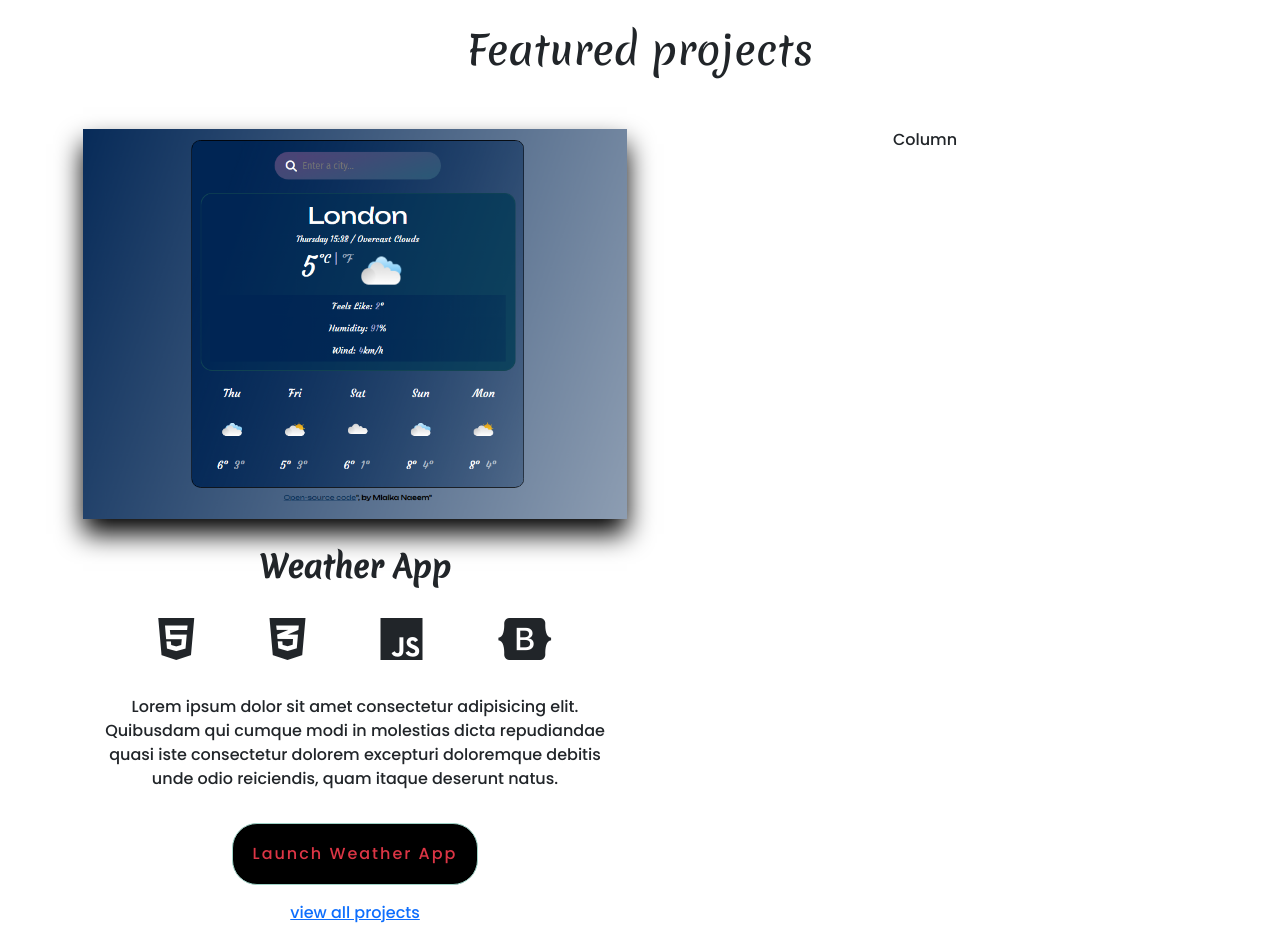
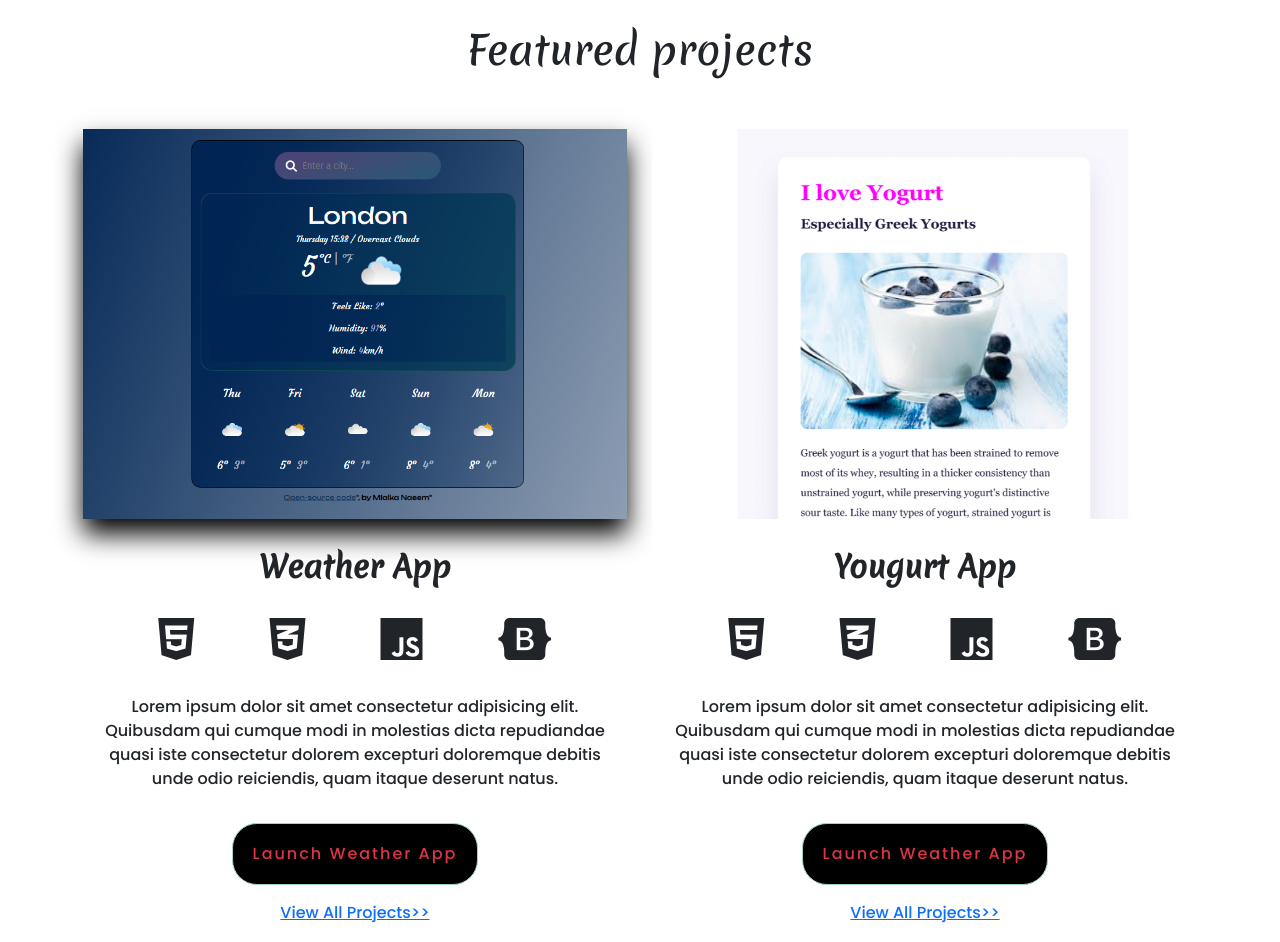
Before and after one commit to MlaikaNaeem/MN-Portfolio-Website, a plain HTML site: page index.html in a window 1280 px wide. Shown: the part 320-1262 px from the top of the page. Drawn offline with nearby package versions, Linux system fonts and the light colour scheme; a web font is replaced by a local one.

Commit message:
added homepage content

```diff
--- a/index.html
+++ b/index.html
@@ -51,7 +51,7 @@
     <!-- end-hero-section -->
     <!--featured-projects -->
     <h3 class="mt-5 mb-5">Featured projects</h3>
-    <!--weather-app-projects -->
+    <!--weather-app-project -->
     <div class="container text-center">
       <div class="row">
         <div class="col-sm-6">
@@ -77,16 +77,50 @@
             <div class="mt-3 mb-3">
               <a
                 href="https://harmonious-druid-daa4c6.netlify.app/"
+                target="_blank"
                 class="btn primary-link"
                 title="Weather app project"
               >
                 Launch Weather App</a
               >
             </div>
-            <p><a href="">view all projects</a></p>
+            <p><a href="">View All Projects>></a></p>
           </div>
         </div>
-        <div class="col-sm-6">Column</div>
+        <!--End-weather-app-project -->
+        <div class="col-sm-6">
+          <div class="card border-white">
+            <img
+              src="/images/yogurt.png"
+              alt="weather app image"
+              class="img-fluid yogurt-image"
+            />
+            <h4>Yougurt App</h4>
+            <div class="icons d-flex justify-content-evenly mb-3">
+              <i class="fa-brands fa-html5 fa-3x"></i>
+              <i class="fa-brands fa-css3-alt fa-3x"></i>
+              <i class="fa-brands fa-js fa-3x"></i>
+              <i class="fa-brands fa-bootstrap fa-3x"></i>
+            </div>
+            <p class="m-3">
+              Lorem ipsum dolor sit amet consectetur adipisicing elit. Quibusdam
+              qui cumque modi in molestias dicta repudiandae quasi iste
+              consectetur dolorem excepturi doloremque debitis unde odio
+              reiciendis, quam itaque deserunt natus.
+            </p>
+            <div class="mt-3 mb-3">
+              <a
+                href="https://harmonious-druid-daa4c6.netlify.app/"
+                target="_blank"
+                class="btn primary-link"
+                title="Weather app project"
+              >
+                Launch Weather App</a
+              >
+            </div>
+            <p><a href="">View All Projects>></a></p>
+          </div>
+        </div>
       </div>
     </div>
   </body>
```
Also changed, not shown: images/yogurt.png (added).
